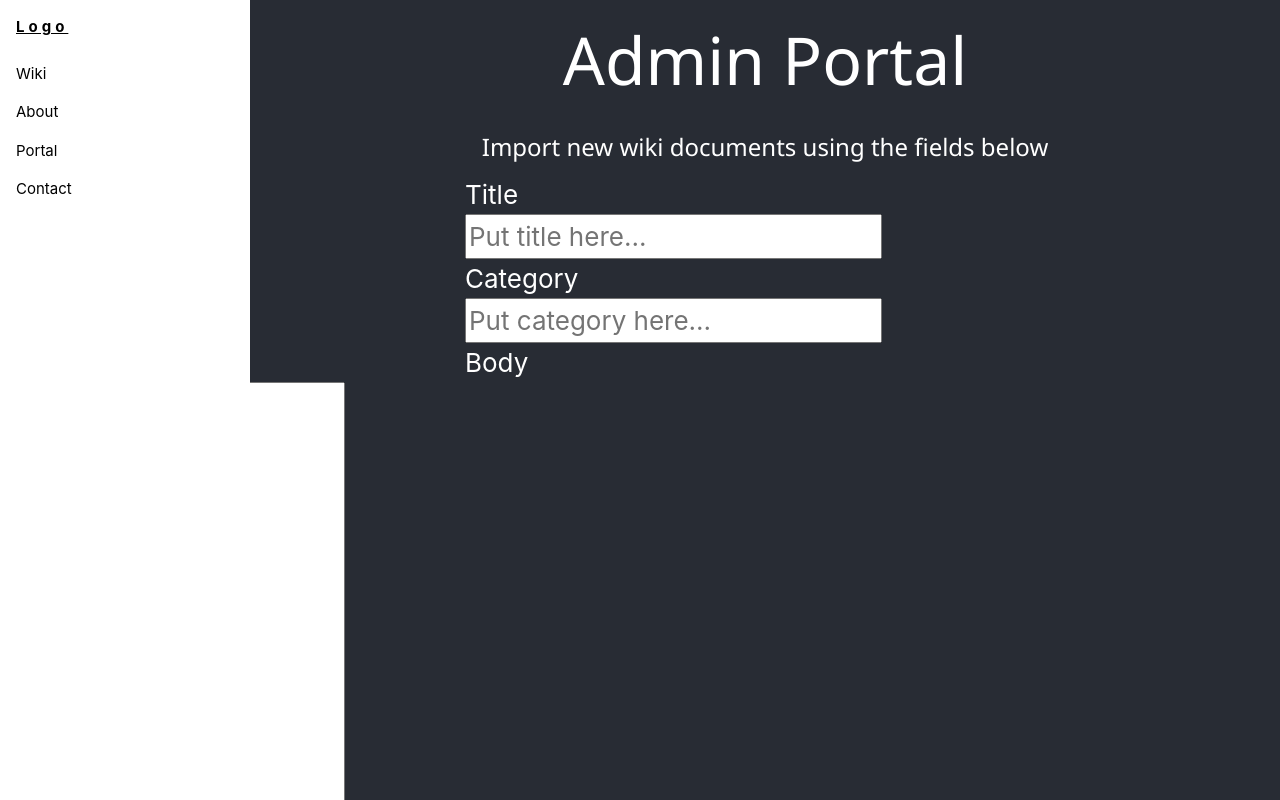
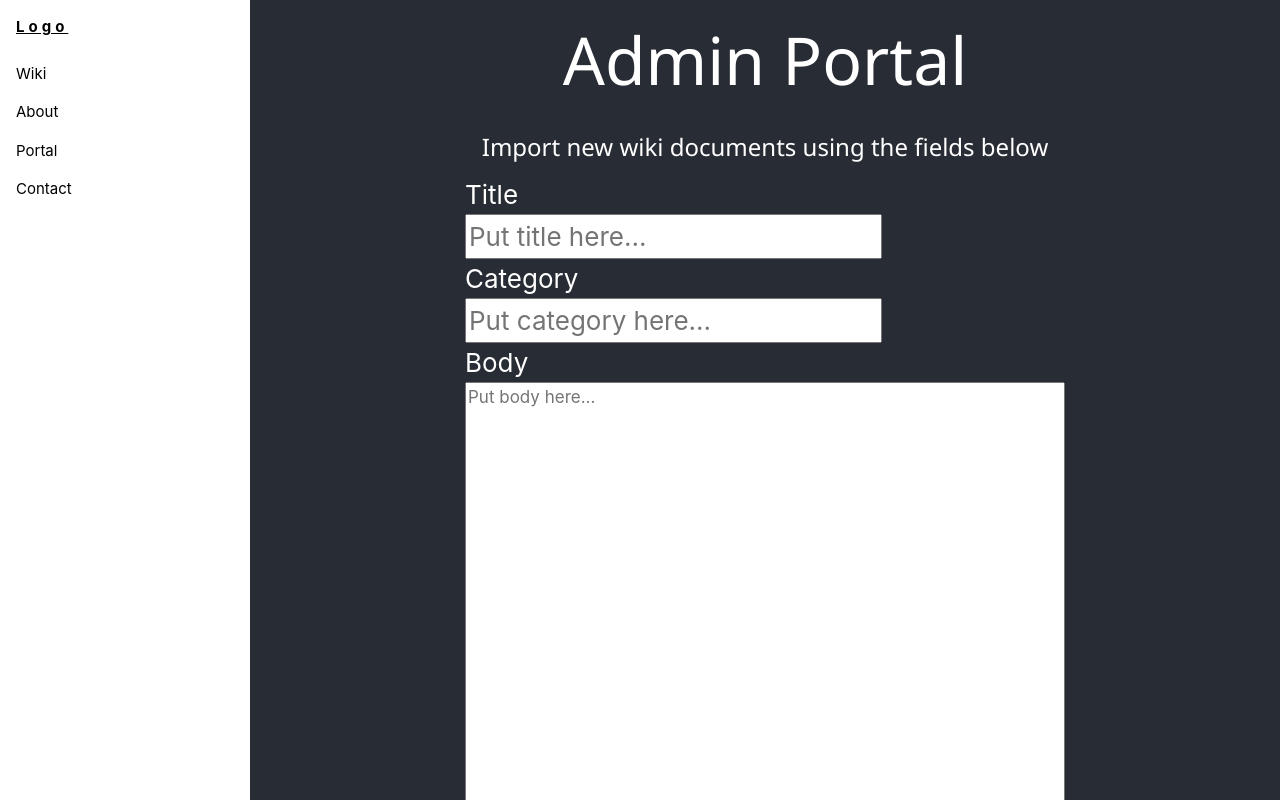
Before and after one commit to Christian-QA/alysopedia-wiki-project, a React (Create React App) app in the folder src/main/resources/alysopedia-app/: page /Admin in a window 1280 px wide. Shown: the top 800 px of the page. Built offline with nearby package versions, Linux system fonts and the light colour scheme.

Commit message:
removed margin for portal body form

```diff
--- a/src/main/resources/alysopedia-app/src/App.css
+++ b/src/main/resources/alysopedia-app/src/App.css
@@ -68,7 +68,6 @@ p {
 
 .body-input {
   font-size: calc(1px + 2vmin);
-  margin-left: -120%;
   width: 600px;
   height: 500%;
 }
```
